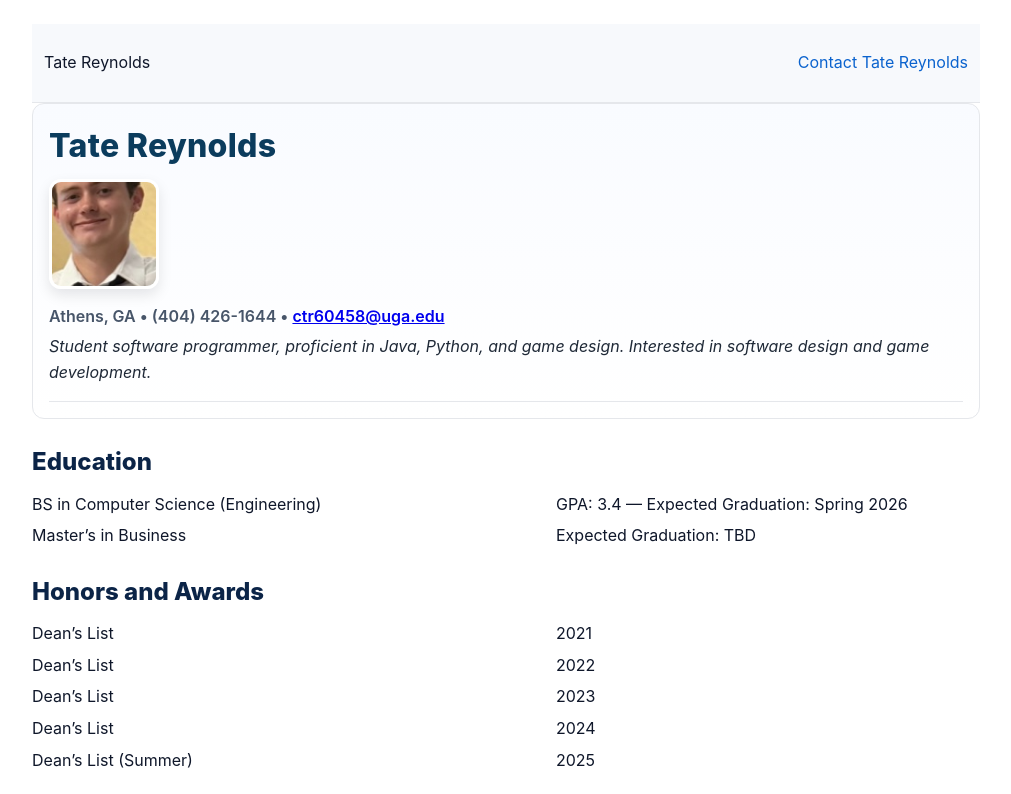
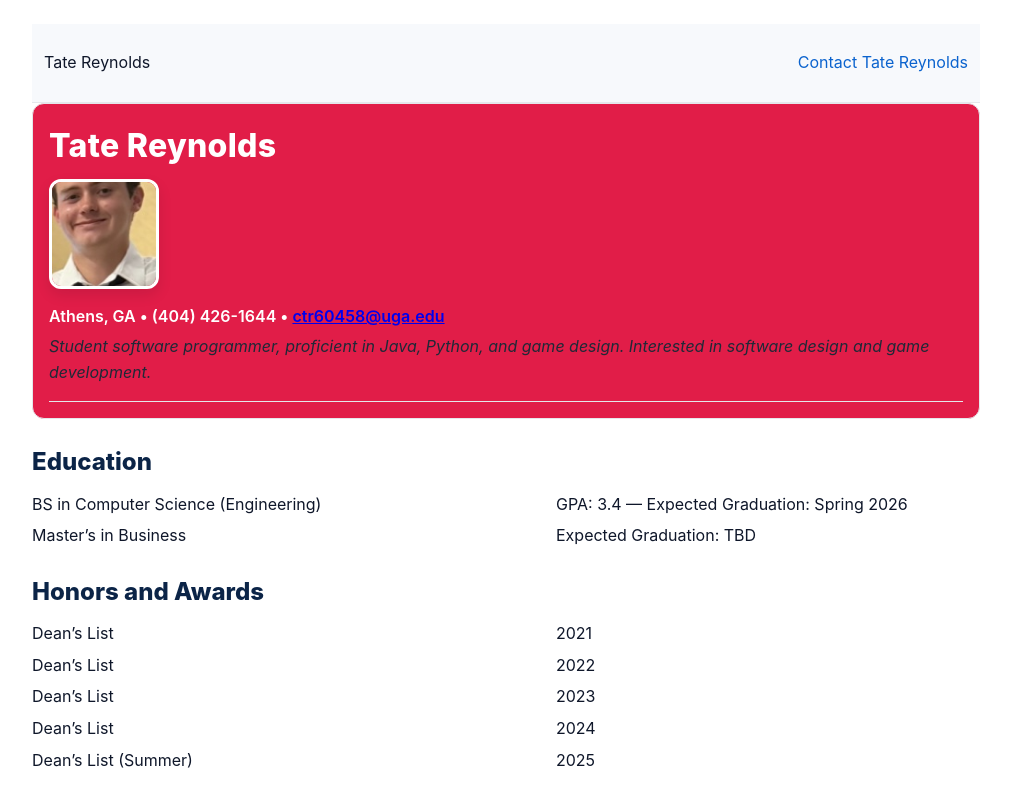
Before and after one commit to Tate32/tate32.github.io, a website: page index.html in a window 1280 px wide. Shown: the top 794 px of the page, without its empty margins (134-1145 px from the left). Drawn offline with Linux system fonts and the light colour scheme.

Commit message:
Add files via upload

```diff
--- a/css/style.css
+++ b/css/style.css
@@ -44,14 +44,15 @@ footer a:hover{ text-decoration:underline; }
 
 /*********** Splash Page ************************/
 header{
-  background: linear-gradient(180deg,#f9fbff 0%, #ffffff 100%);
+  /* red banner */
+  background: #e11d48;
   border:1px solid var(--line);
   border-radius:12px;
   padding:16px;
 }
 header h1{
   font-family:Poppins, Inter, system-ui, Arial, sans-serif;
-  color:var(--accent);
+  color:#fff;                 /* CHANGED: white name */
   font-weight:800;
   margin:0 0 8px 0;
   letter-spacing:.3px;
@@ -65,7 +66,7 @@ header img.headshot{
 .address{
   margin:.5rem 0 0;
   font-weight:600;
-  color:var(--muted);
+  color:#fff;                 /* CHANGED: white address line */
 }
 .tagline{
   margin:.25rem 0 0;
```
